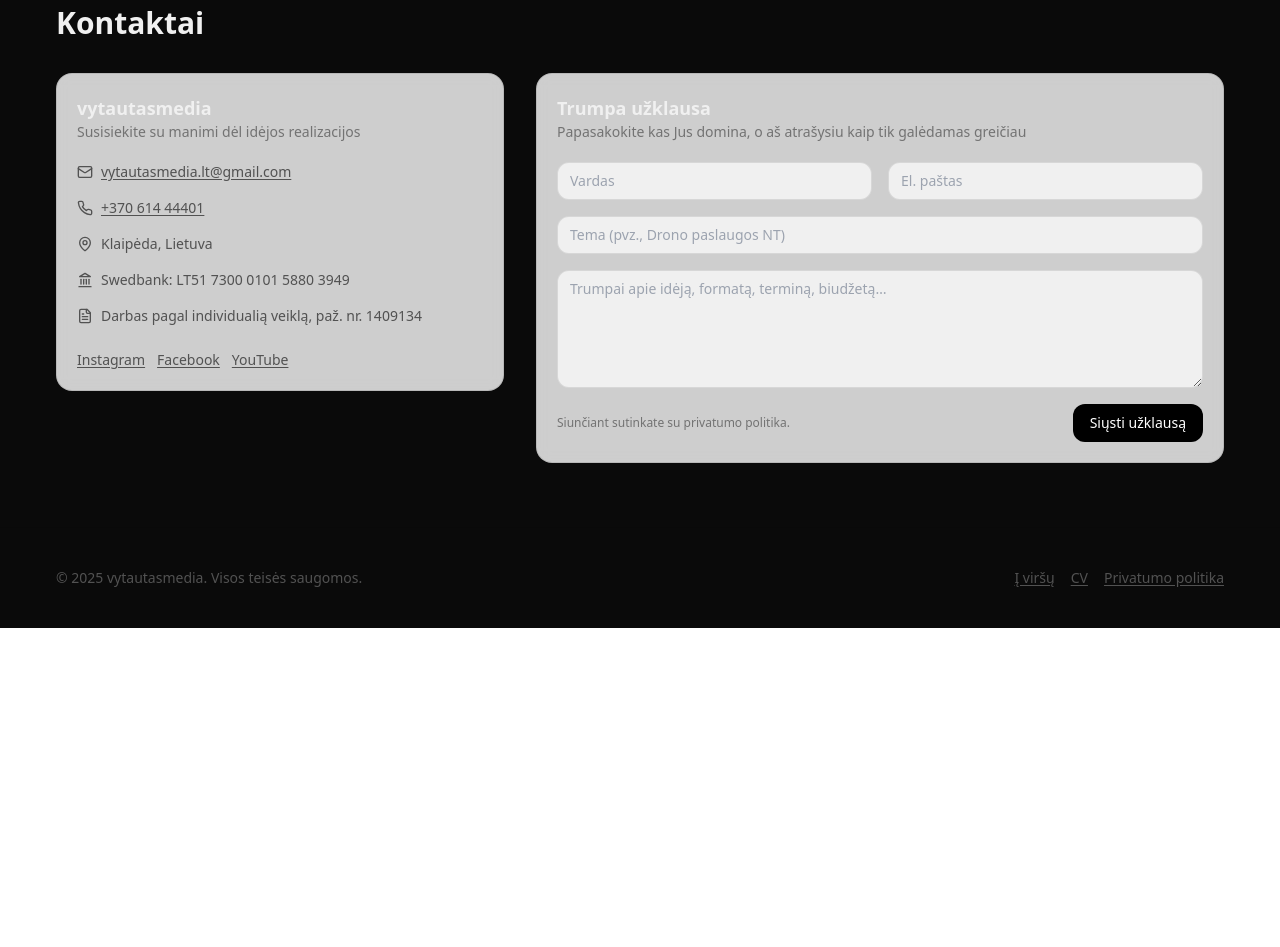
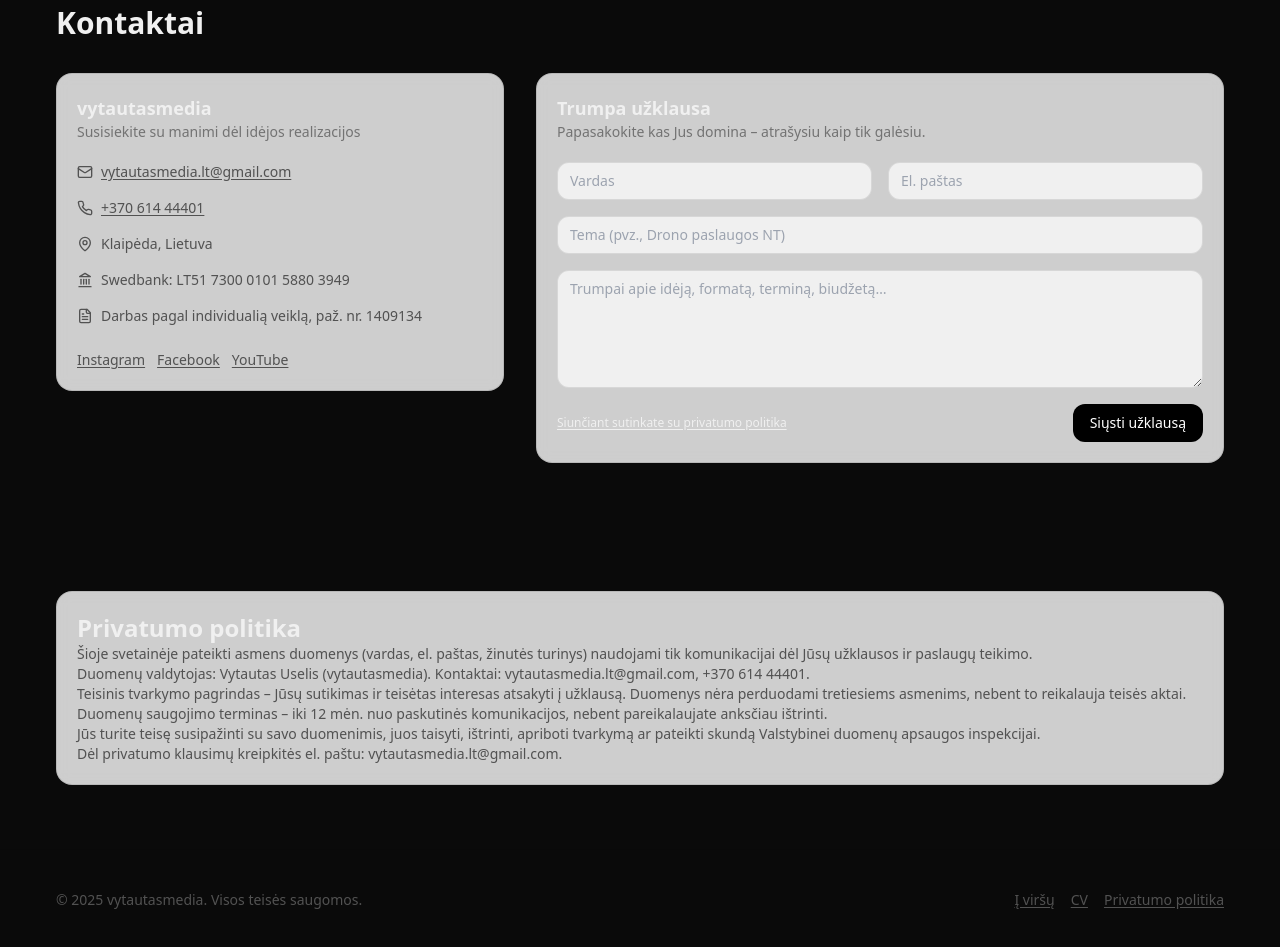
Before and after one commit to vytautasmedia/Vytautas-Portfolio, a React (Vite) app: page / in a window 1280 px wide. Shown: the part 3260-4207 px from the top of the page. Before the commit the page ends 3888 px from the top, so only its background shows below. Built offline with nearby package versions, Linux system fonts and the light colour scheme.

Commit message:
Update App.tsx

```diff
--- a/src/App.tsx
+++ b/src/App.tsx
@@ -1,5 +1,6 @@
-import { useState } from 'react'
+import { useRef, useState } from 'react'
 import { motion } from 'framer-motion'
+import emailjs from '@emailjs/browser'
 import { Button } from './components/ui/button'
 import { Input } from './components/ui/input'
 import { Textarea } from './components/ui/textarea'
@@ -22,6 +23,11 @@ import {
   Landmark,
   FileText,
 } from 'lucide-react'
+
+/* ===== EmailJS konfigas (įrašyk savo ID) ===== */
+const EMAILJS_SERVICE_ID = 'YOUR_SERVICE_ID'
+const EMAILJS_TEMPLATE_ID = 'YOUR_TEMPLATE_ID'
+const EMAILJS_PUBLIC_KEY = 'YOUR_PUBLIC_KEY'
 
 /* ============================
    Pagalbinės funkcijos (YouTube)
@@ -51,23 +57,21 @@ const PROFILE = {
   title: 'Videografas • Kūrėjas • Social Media',
   location: 'Klaipėda, Lietuva',
   email: 'vytautasmedia.lt@gmail.com',
-  phone: '+370 614 44401',                 // <- įrašyk savo
-  bankName: 'Swedbank',                    // pvz.
-  bankIban: 'LT51 7300 0101 5880 3949',    // <- įrašyk savo IBAN
-  ivaNote: 'Darbas pagal individualią veiklą, paž. nr. 1409134', // <- nr.
+  phone: '+370 614 44401',
+  bankName: 'Swedbank',
+  bankIban: 'LT51 7300 0101 5880 3949',
+  ivaNote: 'Darbas pagal individualią veiklą, paž. nr. 1409134',
   cvUrl: '#',
   socials: {
     instagram: 'https://www.instagram.com/_vytautasmedia/',
     facebook: 'https://www.facebook.com/vytautas.uselis06',
     youtube: 'https://www.youtube.com/@vuselis',
   },
-  // Po „Kodėl rinktis mane?“ mažas tekstas – laisvai redaguok
-  clientsNote:
-    '--------',
+  clientsNote: '--------',
 }
 
 /* ============================
-   Projektai (viršutinė trijulė – spalvoti)
+   Projektai
    ============================ */
 const PROJECTS_TOP = [
   {
@@ -93,9 +97,6 @@ const PROJECTS_TOP = [
   },
 ]
 
-/* ============================
-   Projektai (apatinė trijulė – „balti“)
-   ============================ */
 const PROJECTS_BOTTOM = [
   {
     title: 'Belaiko itališkos vestuvės',
@@ -238,6 +239,31 @@ export default function App() {
   const [dark, setDark] = useState(true)
   const [player, setPlayer] = useState<PlayerState>(null)
 
+  // EmailJS formos būsena
+  const formRef = useRef<HTMLFormElement>(null)
+  const [sendStatus, setSendStatus] =
+    useState<'idle' | 'sending' | 'success' | 'error'>('idle')
+
+  const handleSubmit = async (e: React.FormEvent<HTMLFormElement>) => {
+    e.preventDefault()
+    if (!formRef.current) return
+
+    setSendStatus('sending')
+    try {
+      await emailjs.sendForm(
+        EMAILJS_SERVICE_ID,
+        EMAILJS_TEMPLATE_ID,
+        formRef.current,
+        EMAILJS_PUBLIC_KEY
+      )
+      setSendStatus('success')
+      formRef.current.reset()
+    } catch (err) {
+      console.error(err)
+      setSendStatus('error')
+    }
+  }
+
   return (
     <div className={dark ? 'dark' : ''}>
       <div className="theme min-h-screen transition-colors">
@@ -292,7 +318,7 @@ export default function App() {
                 </a>
               </div>
 
-              {/* Kontaktų blokas su tel, banku ir IV pažyma */}
+              {/* Kontaktų blokas */}
               <div className="mt-6 space-y-2 text-sm text-neutral-600 dark:text-neutral-300">
                 <div className="flex flex-wrap items-center gap-x-5 gap-y-2">
                   <div className="flex items-center gap-1">
@@ -345,7 +371,6 @@ export default function App() {
             <a href="#contact" className="text-sm underline-offset-2 hover:underline">Domina kažkas panašaus ir jus?</a>
           </div>
 
-          {/* Viršutiniai 3 */}
           <div className="grid gap-6 sm:grid-cols-2 lg:grid-cols-3 mb-12">
             {PROJECTS_TOP.map((p, i) => (
               <motion.div key={p.title} variants={ITEM_VARIANTS} initial="hidden" whileInView="show" viewport={{ once: true, amount: 0.2 }} transition={{ duration: 0.4, delay: i * 0.05 }}>
@@ -373,7 +398,6 @@ export default function App() {
             ))}
           </div>
 
-          {/* Apatiniai 3 */}
           <div className="grid gap-6 sm:grid-cols-2 lg:grid-cols-3">
             {PROJECTS_BOTTOM.map((p, i) => (
               <motion.div key={p.title} variants={ITEM_VARIANTS} initial="hidden" whileInView="show" viewport={{ once: true, amount: 0.2 }} transition={{ duration: 0.4, delay: i * 0.05 }}>
@@ -487,7 +511,6 @@ export default function App() {
             <div className="md:col-span-3">
               <h2 className="text-2xl md:text-3xl font-bold">Apie mane</h2>
 
-              {/* Aprašymas – kiekvienas sakinys naujoje eilutėje */}
               <div className="mt-3 text-neutral-600 dark:text-neutral-300 space-y-2">
                 <p>Esu Vytautas Uselis, kuriantis turinį Klaipėdoje ir už jos ribų.</p>
                 <p>Kuriu vaizdinį turinį susijusį su įvairiais klientais.</p>
@@ -496,7 +519,6 @@ export default function App() {
                 <p>Darbą atlieku greitai ir kokybiškai.</p>
               </div>
 
-              {/* Akcentinis CTA */}
               <div className="mt-6 text-xl font-semibold">
                 <span className="bg-gradient-to-r from-violet-500 to-blue-500 bg-clip-text text-transparent">
                   Turi idėją, bet nežinai kaip ją įgyvendinti?
@@ -520,7 +542,6 @@ export default function App() {
                 </div>
               </div>
 
-              {/* Nauja maža sekcija: Ko ieškau / su kuo dirbu */}
               <div className="mt-4 rounded-2xl border border-black/10 dark:border-white/10 p-4 text-sm text-neutral-600 dark:text-neutral-300">
                 <div className="mb-1 font-medium text-neutral-800 dark:text-neutral-200">Dirbu su klientais kurie:</div>
                 <p>{PROFILE.clientsNote}</p>
@@ -562,27 +583,61 @@ export default function App() {
             <div className="md:col-span-3 card">
               <div className="p-5">
                 <h3 className="text-lg font-semibold">Trumpa užklausa</h3>
-                <p className="text-sm text-neutral-500 dark:text-neutral-400">Papasakokite kas Jus domina, o aš atrašysiu kaip tik galėdamas greičiau</p>
+                <p className="text-sm text-neutral-500 dark:text-neutral-400">
+                  Papasakokite kas Jus domina – atrašysiu kaip tik galėsiu.
+                </p>
               </div>
               <div className="px-5 pb-5">
-                <form
-                  className="grid gap-4"
-                  onSubmit={(e) => {
-                    e.preventDefault()
-                    alert('Ačiū! Forma demonstracinė.')
-                  }}
-                >
+                <form ref={formRef} className="grid gap-4" onSubmit={handleSubmit}>
                   <div className="grid md:grid-cols-2 gap-4">
-                    <Input placeholder="Vardas" required />
-                    <Input type="email" placeholder="El. paštas" required />
+                    <Input name="name" placeholder="Vardas" required />
+                    <Input name="email" type="email" placeholder="El. paštas" required />
                   </div>
-                  <Input placeholder="Tema (pvz., Drono paslaugos NT)" />
-                  <Textarea placeholder="Trumpai apie idėją, formatą, terminą, biudžetą…" rows={5} />
+                  <Input name="subject" placeholder="Tema (pvz., Drono paslaugos NT)" />
+                  <Textarea name="message" placeholder="Trumpai apie idėją, formatą, terminą, biudžetą…" rows={5} />
+
                   <div className="flex items-center justify-between">
-                    <div className="text-xs text-neutral-500 dark:text-neutral-400">Siunčiant sutinkate su privatumo politika.</div>
-                    <Button type="submit">Siųsti užklausą</Button>
+                    <a href="#privacy" className="text-xs underline underline-offset-2">
+                      Siunčiant sutinkate su privatumo politika
+                    </a>
+
+                    <Button type="submit" disabled={sendStatus === 'sending'}>
+                      {sendStatus === 'sending' ? 'Siunčiama…' : sendStatus === 'success' ? 'Išsiųsta ✅' : sendStatus === 'error' ? 'Bandykite dar kartą ❌' : 'Siųsti užklausą'}
+                    </Button>
                   </div>
                 </form>
+              </div>
+            </div>
+          </div>
+        </section>
+
+        {/* PRIVACY */}
+        <section id="privacy" className="container py-16">
+          <div className="card">
+            <div className="p-5">
+              <h2 className="text-xl md:text-2xl font-semibold">Privatumo politika</h2>
+              <div className="prose prose-invert max-w-none text-sm text-neutral-600 dark:text-neutral-300">
+                <p>
+                  Šioje svetainėje pateikti asmens duomenys (vardas, el. paštas, žinutės turinys)
+                  naudojami tik komunikacijai dėl Jūsų užklausos ir paslaugų teikimo.
+                </p>
+                <p>
+                  Duomenų valdytojas: {PROFILE.name} ({PROFILE.brand}). Kontaktai: {PROFILE.email}, {PROFILE.phone}.
+                </p>
+                <p>
+                  Teisinis tvarkymo pagrindas – Jūsų sutikimas ir teisėtas interesas atsakyti į užklausą.
+                  Duomenys nėra perduodami tretiesiems asmenims, nebent to reikalauja teisės aktai.
+                </p>
+                <p>
+                  Duomenų saugojimo terminas – iki 12 mėn. nuo paskutinės komunikacijos, nebent pareikalaujate anksčiau ištrinti.
+                </p>
+                <p>
+                  Jūs turite teisę susipažinti su savo duomenimis, juos taisyti, ištrinti, apriboti tvarkymą ar
+                  pateikti skundą Valstybinei duomenų apsaugos inspekcijai.
+                </p>
+                <p>
+                  Dėl privatumo klausimų kreipkitės el. paštu: {PROFILE.email}.
+                </p>
               </div>
             </div>
           </div>
@@ -595,7 +650,7 @@ export default function App() {
             <div className="flex items-center gap-4">
               <a href="#hero" className="underline underline-offset-2">Į viršų</a>
               <a href={PROFILE.cvUrl} className="underline underline-offset-2">CV</a>
-              <a href="#" className="underline underline-offset-2">Privatumo politika</a>
+              <a href="#privacy" className="underline underline-offset-2">Privatumo politika</a>
             </div>
           </div>
         </footer>
```
